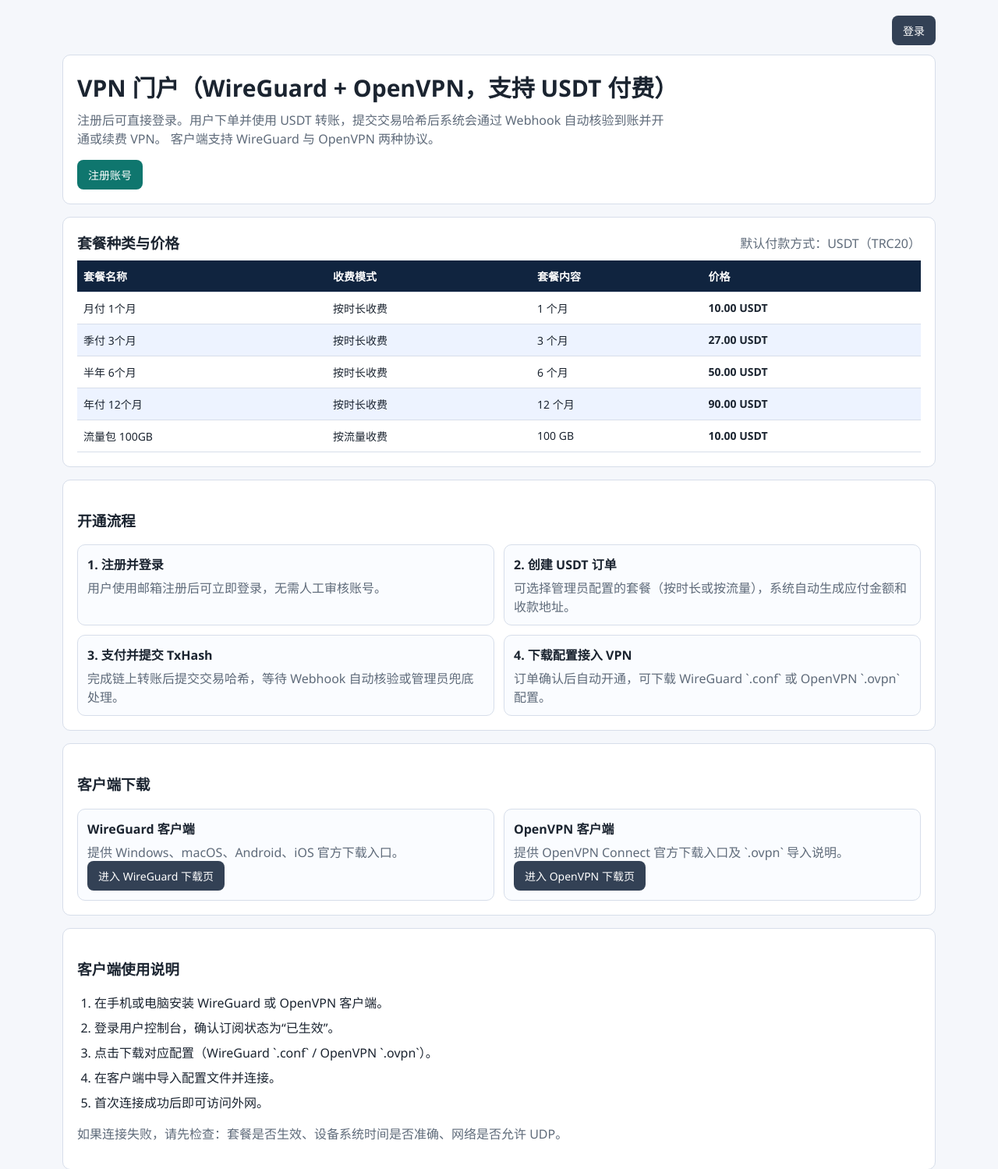
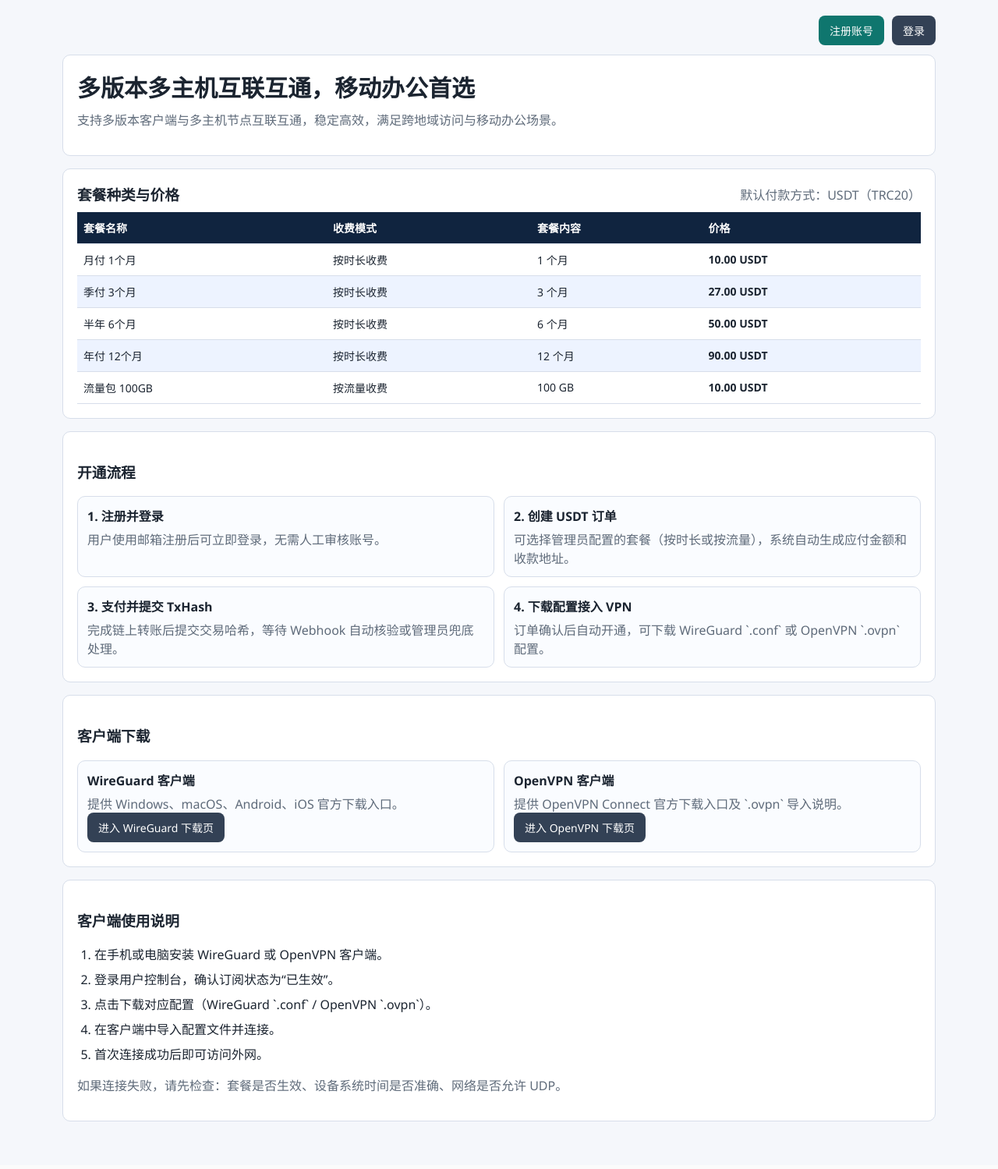
Before and after one commit to trowar/vpn-manager, a Flask app: page / in a window 1280 px wide. Shown: the top 1499 px of the page at 78% size. After the commit the page ends 1438 px from the top, so only its background shows below. Run offline with Flask 3, Linux system fonts and the light colour scheme; data comes from the database, SQL or seed files in the repository; some libraries are stand-ins or nearby versions.

Commit message:
feat: update guest hero copy and top-right auth actions

```diff
--- a/static/style.css
+++ b/static/style.css
@@ -98,6 +98,7 @@ body {
 .guest-topbar {
   display: flex;
   justify-content: flex-end;
+  gap: 10px;
   margin-bottom: 12px;
 }
 
--- a/templates/base.html
+++ b/templates/base.html
@@ -5,7 +5,7 @@
   <meta name="viewport" content="width=device-width, initial-scale=1">
   <title>{{ title or "VPN 门户" }}</title>
   <link rel="icon" type="image/svg+xml" href="{{ url_for('static', filename='favicon.svg', v='20260409-1') }}">
-  <link rel="stylesheet" href="{{ url_for('static', filename='style.css', v='20260410-2') }}">
+  <link rel="stylesheet" href="{{ url_for('static', filename='style.css', v='20260410-3') }}">
 </head>
 <body>
   <div class="app-shell{% if not current_user %} app-shell-guest{% endif %}">
--- a/templates/index.html
+++ b/templates/index.html
@@ -1,18 +1,15 @@
 {% extends "base.html" %}
 {% block content %}
 <div class="guest-topbar">
+  <a class="btn" href="{{ url_for('register') }}">注册账号</a>
   <a class="btn secondary" href="{{ url_for('login') }}">登录</a>
 </div>
 
 <section class="card hero">
-  <h2>VPN 门户（WireGuard + OpenVPN，支持 USDT 付费）</h2>
+  <h2>多版本多主机互联互通，移动办公首选</h2>
   <p>
-    注册后可直接登录。用户下单并使用 USDT 转账，提交交易哈希后系统会通过 Webhook 自动核验到账并开通或续费 VPN。
-    客户端支持 WireGuard 与 OpenVPN 两种协议。
+    支持多版本客户端与多主机节点互联互通，稳定高效，满足跨地域访问与移动办公场景。
   </p>
-  <div class="actions">
-    <a class="btn" href="{{ url_for('register') }}">注册账号</a>
-  </div>
 </section>
 
 <section class="card">
```
